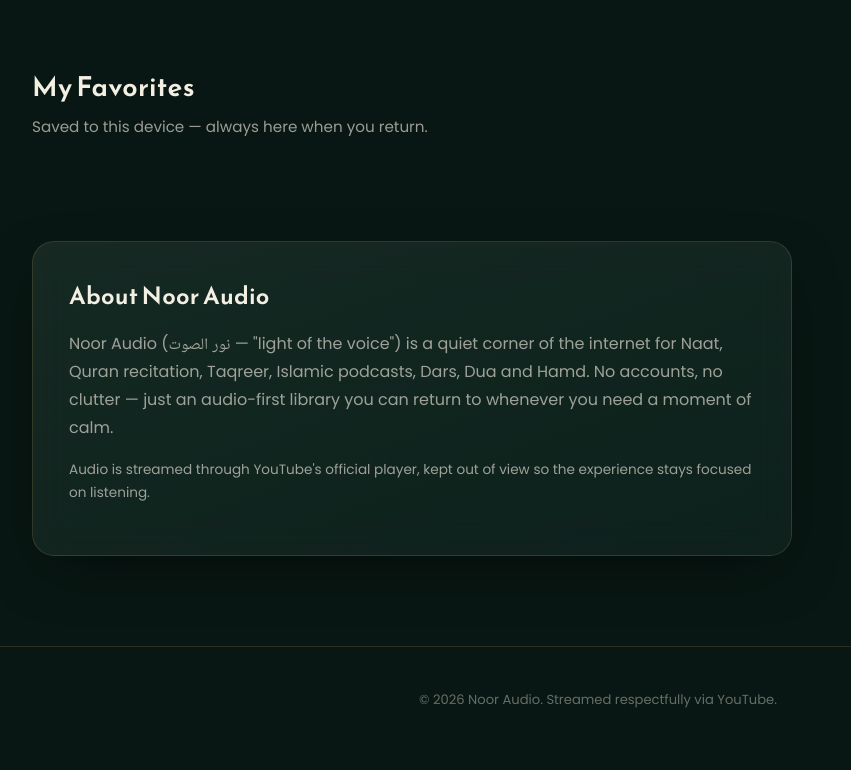
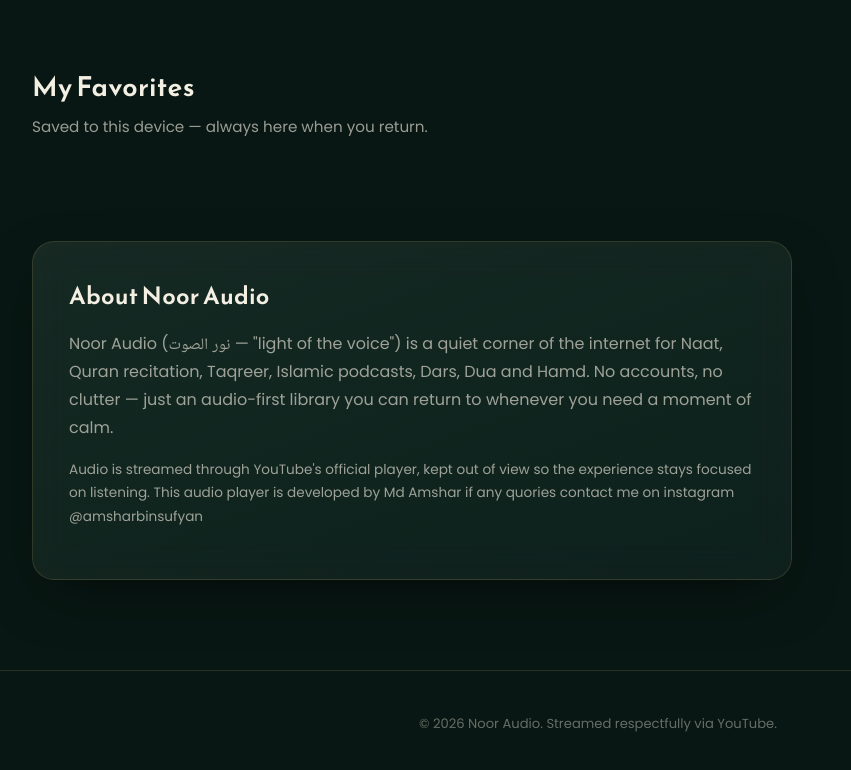
Before and after one commit to mdamshar/Noorussoot-Audio-Player, a plain HTML site: page index.html in a window 1280 px wide. Shown: the part 1700-2470 px from the top of the page, without its empty margins (42-893 px from the left). Drawn offline with Linux system fonts and the light colour scheme; no server answers; a script that the page names is missing.

Commit message:
added my name

```diff
--- a/index.html
+++ b/index.html
@@ -242,7 +242,7 @@
     <div class="about-card glass">
       <h2>About Noor Audio</h2>
       <p>Noor Audio (<span lang="ar" dir="rtl">نور الصوت</span> — "light of the voice") is a quiet corner of the internet for Naat, Quran recitation, Taqreer, Islamic podcasts, Dars, Dua and Hamd. No accounts, no clutter — just an audio-first library you can return to whenever you need a moment of calm.</p>
-      <p class="about-note">Audio is streamed through YouTube's official player, kept out of view so the experience stays focused on listening.</p>
+      <p class="about-note">Audio is streamed through YouTube's official player, kept out of view so the experience stays focused on listening. This audio player is developed by Md Amshar if any quories contact me on instagram @amsharbinsufyan</p>
     </div>
   </section>
 
```
